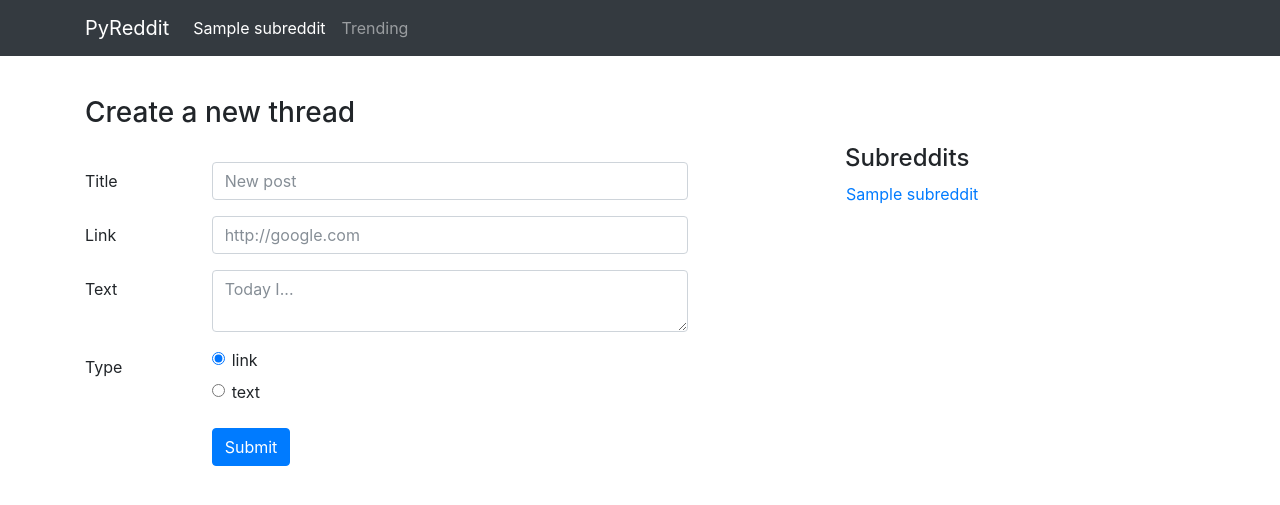
After one commit to tuvtran/PyReddit, a Flask app: a page that uses app/templates/base.html in a window 1280 px wide. The commit adds this page. Shown: the top 505 px of the page. Run offline with Flask 2, Linux system fonts and the light colour scheme; tables that the repository leaves empty hold one stand-in row (values such as "Sample post"); some libraries are stand-ins or nearby versions.

Commit message:
add form html

```diff
--- a/app/templates/base.html
+++ b/app/templates/base.html
@@ -64,13 +64,18 @@
         {% endblock %}
       </div>
       <div class="col-sm-4" id="sidebar">
+        {% block sidebar %}{% endblock %}
+        <br>
+        <br>
         {% if subreddit_list %}
-          <h3>Subreddits</h3>
-          {% for s in subreddit_list %}
-            <ul>
-              <li><a href="/r/{{s.name}}">{{ s.name }}</a></li>
-            </ul>
-          {% endfor %}
+          <h4>Subreddits</h4>
+          <table>
+            {% for s in subreddit_list %}
+              <tr>
+                <td><a href="/r/{{s.name}}">{{ s.name }}</a></td>
+              </tr>
+            {% endfor %}
+          </table>
         {% endif %}
       </div>
     </div>
--- a/app/templates/link.html
+++ b/app/templates/link.html
@@ -29,7 +29,7 @@
 <br>
 <br>
 
-<h3>Comment section</h3>
+<h4>Comment section</h4>
 <hr>
 
 <table class="comment-list">
--- /dev/null
+++ b/app/templates/submit.html
@@ -0,0 +1,62 @@
+{% extends "base.html" %}
+
+{% block title %}
+{{ sub.name }}
+{% endblock %}
+
+{% block subname %}
+{{ sub.name }}
+{% endblock %}
+
+{% block content %}
+
+<h3>Create a new thread</h3>
+<br>
+<form method="POST" action="/r/{{sub.name}}/submit">
+  <div class="form-group row">
+    <label for="threadType" class="col-2 col-form-label">Title</label>
+    <div class="col-8">
+        <input class="form-control" type="text" placeholder="New post" id="title-input">
+    </div>
+  </div>
+
+  <div class="form-group row">
+    <label for="threadLink" class="col-2 col-form-label">Link</label>
+    <div class="col-8">
+        <input class="form-control" type="url" placeholder="http://google.com" id="url-input">
+    </div>
+  </div>
+
+  <div class="form-group row">
+    <label for="threadText" class="col-2 col-form-label">Text</label>
+    <div class="col-8">
+        <textarea class="form-control" type="url" placeholder="Today I..." id="text-input"></textarea>
+    </div>
+  </div>
+
+  <fieldset class="form-group row">
+    <label for="threadLink" class="col-2 col-form-label">Type</label>
+    <div class="col-8">
+      <div class="form-check">
+        <label class="form-check-label">
+          <input type="radio" class="form-check-input" name="linkRadio" id="optionsRadios1" value="linkOption" checked>
+          link
+        </label>
+      </div>
+      <div class="form-check">
+      <label class="form-check-label">
+          <input type="radio" class="form-check-input" name="textRadio" id="optionsRadios2" value="textOption">
+          text
+        </label>
+      </div>
+    </div>
+  </fieldset>
+
+  <div class="form-group row">
+    <div class="col-8 offset-2">
+      <button type="submit" class="btn btn-primary">Submit</button>
+    </div>
+  </div>
+</form>
+
+{% endblock %}
--- a/app/templates/subreddit.html
+++ b/app/templates/subreddit.html
@@ -7,3 +7,9 @@
 {% block subname %}
 {{ sub.name }}
 {% endblock %}
+
+{% block sidebar %}
+<a href="/r/{{sub.name}}/submit">
+  <button type="button" class="btn btn-primary">Submit new thread</button>
+</a>
+{% endblock %}
--- a/app/templates/text.html
+++ b/app/templates/text.html
@@ -32,7 +32,7 @@
 <br>
 <br>
 
-<h3>Comment section</h3>
+<h4>Comment section</h4>
 <hr>
 
 <table class="comment-list">
--- a/app/views.py
+++ b/app/views.py
@@ -39,6 +39,20 @@ def subreddit(sub_name):
     return render_template('subreddit.html', **bindings)
 
 
+@views_bp.route('/r/<string:sub_name>/submit', methods=['POST', 'GET'])
+def subreddit_submit(sub_name):
+    # get subreddit
+    sub = Subreddit.query.filter_by(name=sub_name).first()
+
+    bindings = {
+        'sub': sub,
+        'subreddit_list': Subreddit.query.all(),
+    }
+
+    return render_template('submit.html', **bindings)
+
+
+
 @views_bp.route('/link/<int:id>')
 def link_view(id):
     # get the link by id
```
Also changed, not shown: app/forms.py (added, +10 -0 lines).
